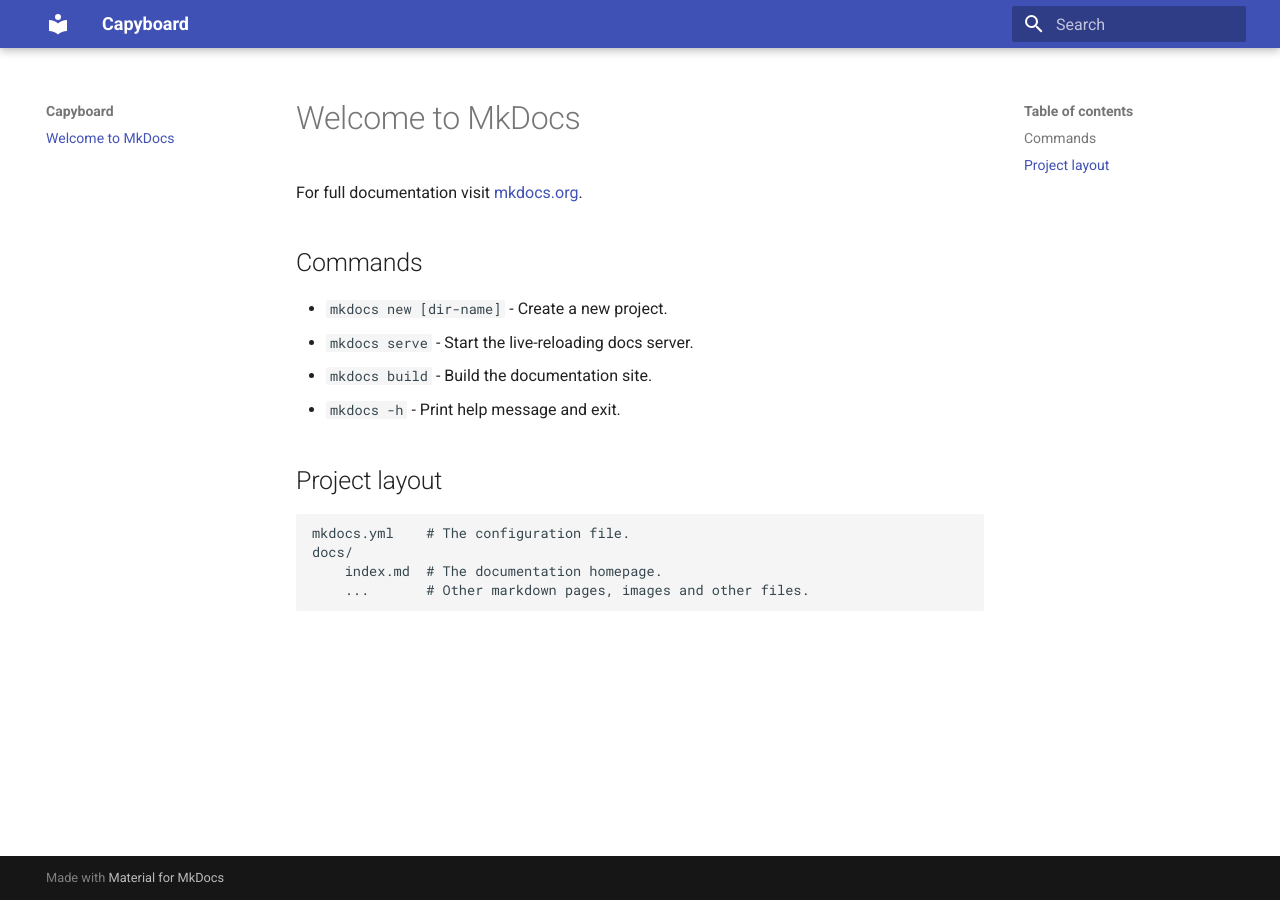
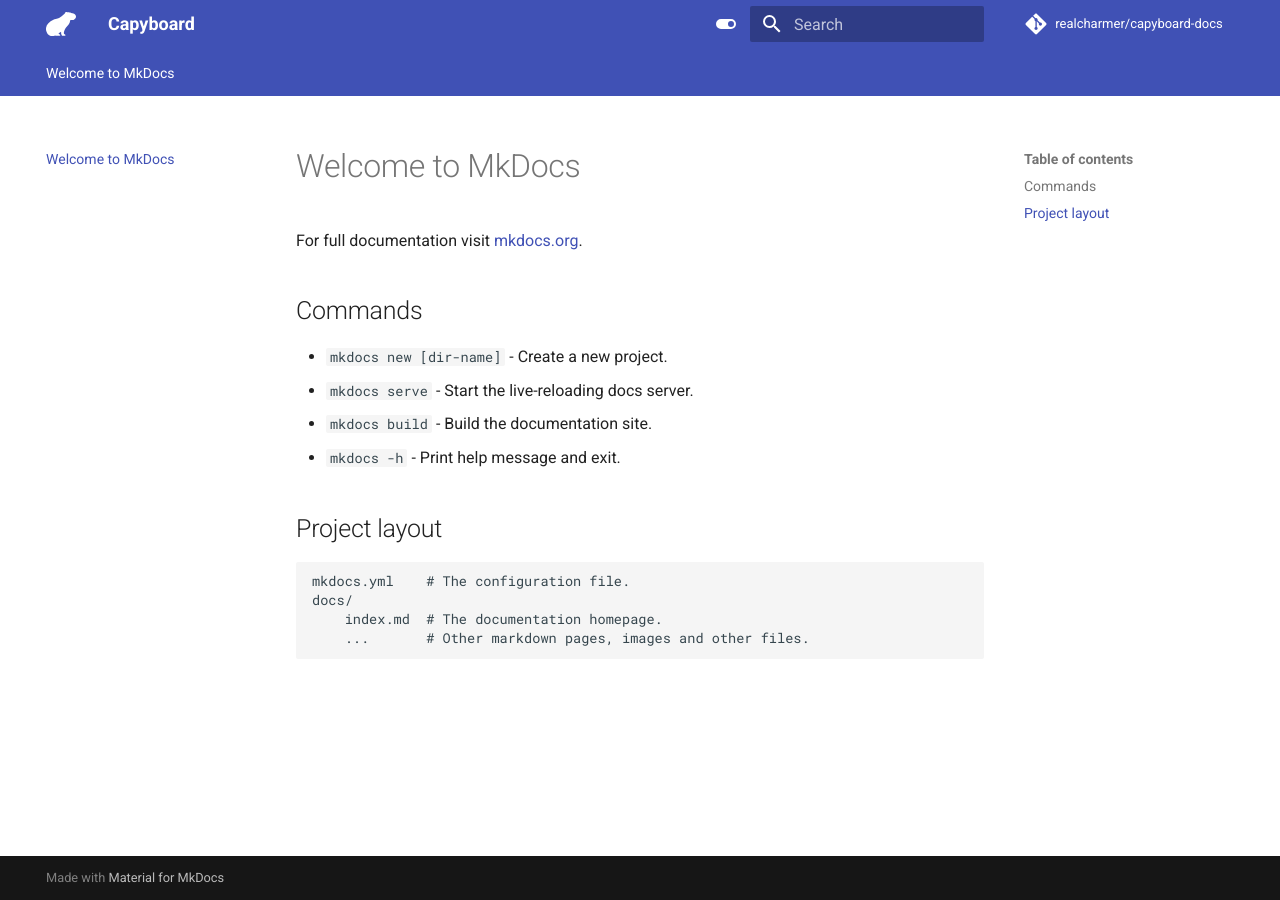
Before and after one commit to realcharmer/capyboard-docs, an MkDocs documentation site: the page built from docs/index.md, in a window 1280 px wide. Built offline with MkDocs 1.6.1 and Material for MkDocs 9.7.7, drawn with Linux system fonts in a browser that asks for light colours; comment, search, counter and statistics services are not loaded.

Commit message:
Configuration & logo

```diff
--- a/mkdocs.yml
+++ b/mkdocs.yml
@@ -1,3 +1,32 @@
 site_name: Capyboard
+repo_url: https://github.com/realcharmer/capyboard-docs
+repo_name: realcharmer/capyboard-docs
+
 theme:
   name: material
+  language: en
+  features:
+    - search.suggest
+    - search.highlight
+    - navigation.tabs
+    - navigation.sections
+    - toc.follow
+  logo: assets/logo.svg
+  favicon: assets/logo.svg
+  icon:
+    repo: fontawesome/brands/git-alt
+  palette:
+    - scheme: default
+      toggle:
+        icon: material/toggle-switch
+        name: Switch to dark mode
+    - scheme: slate
+      toggle:
+        icon: material/toggle-switch-off-outline
+        name: Switch to light mode
+
+markdown_extensions:
+  - pymdownx.highlight:
+      anchor_linenums: true
+  - pymdownx.superfences
+  - footnotes
```
Also changed, not shown: docs/assets/logo.svg (added).
